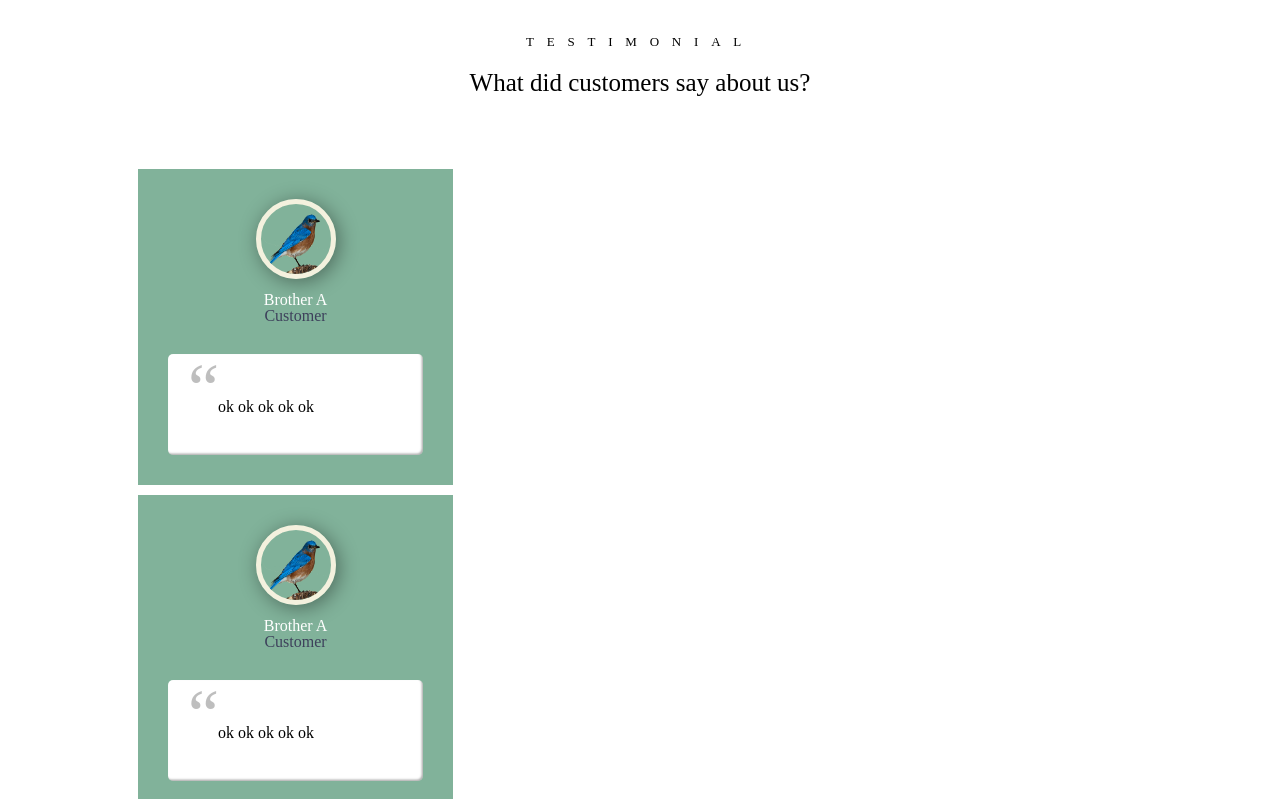
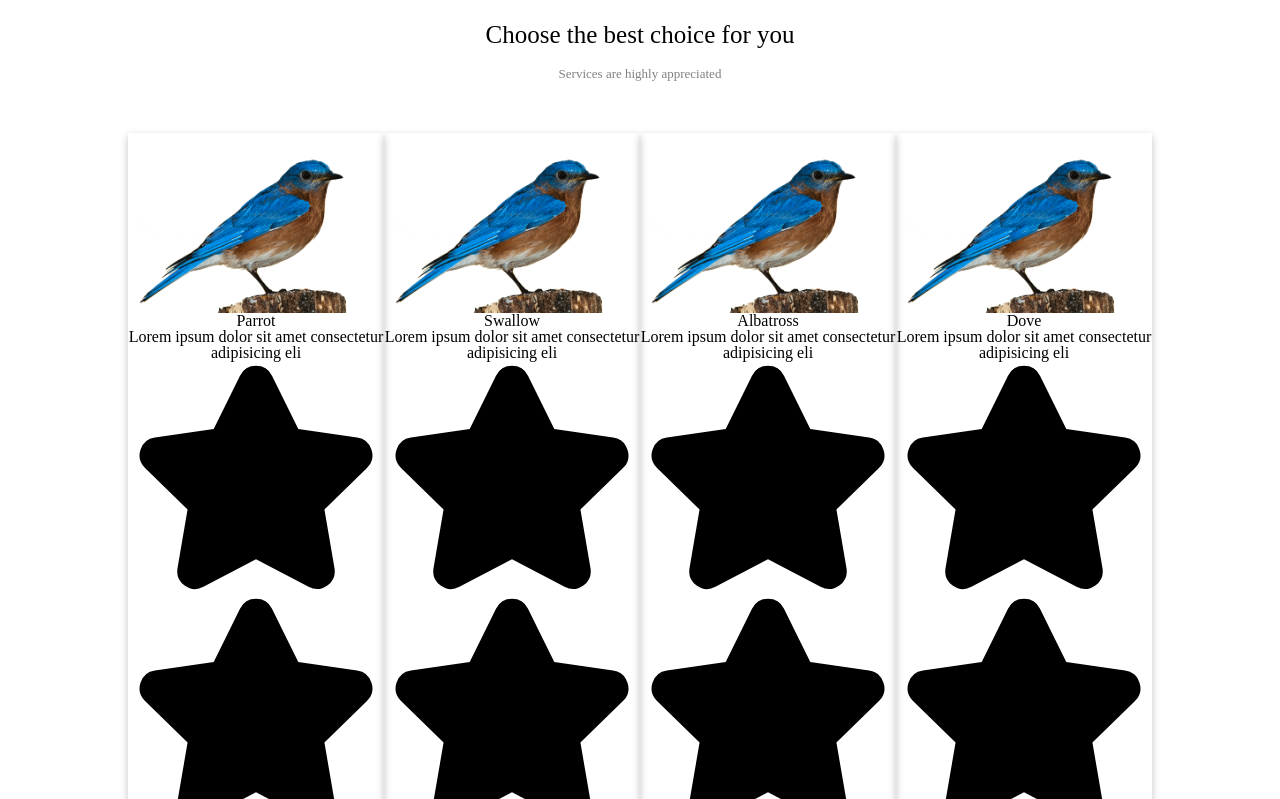
Before and after one commit to Castel0510/SWP391_FE, a React (Vite) app: page / in a window 1280 px wide. Shown: the part 2061-2860 px from the top of the page. Built offline with nearby package versions, Linux system fonts and the light colour scheme.

Commit message:
add top booking services

```diff
--- a/src/Components/CategoryComponent/style.scss
+++ b/src/Components/CategoryComponent/style.scss
@@ -1,6 +1,5 @@
 .category {
   background-color: #e9ecef;
-
   padding: 3rem 0 3rem 0;
 
   .info-container {
--- a/src/Components/TopBookingServicesComponent/index.jsx
+++ b/src/Components/TopBookingServicesComponent/index.jsx
@@ -1,57 +1,110 @@
-import React from 'react'
+import React, { useEffect } from 'react'
 import './style.scss'
+import avatar_tmp from "../../Assets/Images/bird_hero.png"
+import Aos from 'aos'
+import 'aos/dist/aos.css'
 
 const TopBookingServicesComponent = () => {
 
+    useEffect(() => {
+        Aos.init({ duration: 2000 })
+    }, [])
+
     const fakeData = [
         {
-            image: '',
-            name: '',
-            id: '',
-            description: '',
-            price: '',
-            rating: '',
+            image: avatar_tmp,
+            name: "Parrot",
+            id: 1,
+            description: "Lorem ipsum dolor sit amet consectetur adipisicing eli",
+            price: '25',
+            rating: 2.2,
         },
         {
-            image: '',
-            name: '',
-            id: '',
-            description: '',
-            price: '',
-            rating: '',
+            image: avatar_tmp,
+            name: "Swallow",
+            id: 2,
+            description: "Lorem ipsum dolor sit amet consectetur adipisicing eli",
+            price: '30',
+            rating: 3.3,
         },
         {
-            image: '',
-            name: '',
-            id: '',
-            description: '',
-            price: '',
-            rating: '',
+            image: avatar_tmp,
+            name: 'Albatross',
+            id: 3,
+            description: "Lorem ipsum dolor sit amet consectetur adipisicing eli",
+            price: '40',
+            rating: 4.5,
+        },
+        {
+            image: avatar_tmp,
+            name: 'Dove',
+            id: 4,
+            description: "Lorem ipsum dolor sit amet consectetur adipisicing eli",
+            price: '50',
+            rating: 5.0,
+        },
+    ]
+
+    const renderRatingStars = (rating) => {
+        const numberOfYellowStars = Math.floor(rating);
+        const numberOfGrayStars = 5 - numberOfYellowStars;
+        const stars = [];
+
+        for (let i = 0; i < numberOfYellowStars; i++) {
+            stars.push(
+                <svg class="w-4 h-4 text-yellow-300 mr-1" aria-hidden="true" xmlns="http://www.w3.org/2000/svg" fill="currentColor" viewBox="0 0 22 20">
+                    <path d="M20.924 7.625a1.523 1.523 0 0 0-1.238-1.044l-5.051-.734-2.259-4.577a1.534 1.534 0 0 0-2.752 0L7.365 5.847l-5.051.734A1.535 1.535 0 0 0 1.463 9.2l3.656 3.563-.863 5.031a1.532 1.532 0 0 0 2.226 1.616L11 17.033l4.518 2.375a1.534 1.534 0 0 0 2.226-1.617l-.863-5.03L20.537 9.2a1.523 1.523 0 0 0 .387-1.575Z" />
+                </svg>
+            )
         }
-    ]
+
+        for (let i = 0; i < numberOfGrayStars; i++) {
+            stars.push(
+                <svg class="w-4 h-4 text-gray-200 dark:text-gray-600" aria-hidden="true" xmlns="http://www.w3.org/2000/svg" fill="currentColor" viewBox="0 0 22 20">
+                    <path d="M20.924 7.625a1.523 1.523 0 0 0-1.238-1.044l-5.051-.734-2.259-4.577a1.534 1.534 0 0 0-2.752 0L7.365 5.847l-5.051.734A1.535 1.535 0 0 0 1.463 9.2l3.656 3.563-.863 5.031a1.532 1.532 0 0 0 2.226 1.616L11 17.033l4.518 2.375a1.534 1.534 0 0 0 2.226-1.617l-.863-5.03L20.537 9.2a1.523 1.523 0 0 0 .387-1.575Z" />
+                </svg>
+            )
+        }
+
+        return stars;
+
+    }
 
     return (
         <div className='top-services'>
             <div className="rank-container">
-                <div className="title">
-                    <small>category</small>
+                <div data-aos='zoom-out' data-aos-duration='1000' className="title">
+                    <small>Top Services</small>
                     <h2>Choose the best choice for you</h2>
-                    <p>Some of the category we provide</p>
+                    <p>Services are highly appreciated</p>
                 </div>
 
-                <div className="cards">
+                <div data-aos='zoom-in' data-aos-duration='1500' className="cards">
                     {fakeData.map((item, key) => (
-                        <div className="single-card"
-                            key={key}
-                        >
-                            <div className="icon-div">
-                                {item.icon}
+                        <div class="w-full mx-2 max-w-sm bg-white border border-gray-200 rounded-lg dark:bg-gray-800 dark:border-gray-700 single-card">
+                            <a href="#">
+                                <img class="p-8 rounded-t-lg" src={item.image} alt="services image" />
+                            </a>
+                            <div class="px-5 pb-5">
+                                <a href="#">
+                                    <h5 class="text-xl font-semibold tracking-tight text-gray-900 dark:text-white">{item.name}</h5>
+                                </a>
+
+                                <p class="text-gray-500 text-sm">{item.description}</p>
+
+                                {/* rating */}
+                                <div class="flex items-center mt-2.5 mb-5">
+                                    {renderRatingStars(item.rating)}
+                                    <span class="bg-blue-100 text-blue-800 text-xs font-semibold mr-2 px-2.5 py-0.5 rounded dark:bg-blue-200 dark:text-blue-800 ml-3">{item.rating.toFixed(1)}</span>
+                                </div>
+
+                                <div class="flex items-center justify-between">
+                                    <span class="text-2xl font-bold text-gray-900 dark:text-white">${item.price}</span>
+                                    <a href="#" class="text-white bg-emerald-500 hover:bg-emerald-800 focus:ring-4 focus:outline-none focus:ring-blue-300 font-medium rounded-lg text-sm px-5 py-2.5 text-center dark:bg-blue-600 dark:hover:bg-blue-700 dark:focus:ring-blue-800">Add to cart</a>
+                                </div>
                             </div>
-                            <span className='card-title'>
-                                {item.name}
-                            </span>
-                            <p>{item.description}</p>
                         </div>
+
                     ))}
                 </div>
             </div>
--- a/src/Components/TopBookingServicesComponent/style.scss
+++ b/src/Components/TopBookingServicesComponent/style.scss
@@ -0,0 +1,54 @@
+.top-services {
+  padding: 3rem 0 3rem 0;
+
+  .rank-container {
+    max-width: 1024px;
+    margin: 0 auto;
+    display: flex;
+    flex-direction: column;
+    text-align: center;
+    justify-content: space-between;
+
+    .title {
+      text-align: center;
+
+      small {
+        letter-spacing: 0.8rem;
+        text-transform: uppercase;
+        font-size: 13px;
+        color: black;
+        line-height: 1.5rem;
+      }
+
+      p {
+        font-size: 13px;
+        color: gray;
+        line-height: 22px;
+      }
+
+      h2 {
+        font-size: 25px;
+        padding: 1rem 0;
+        color: black;
+      }
+    }
+
+    .cards {
+      margin-top: 3rem;
+      display: flex;
+      gap: 2;
+
+      .single-card {
+        box-shadow: rgba(0, 0, 0, 0.24) 0px 3px 8px;
+        transition: all 200ms ease-in;
+      }
+
+      .single-card:hover {
+        cursor: pointer;
+        box-shadow: rgba(100, 100, 111, 0.2) 0px 7px 29px 0px;
+        transition: all 200ms ease-in;
+        transform: scale(1.05);
+      }
+    }
+  }
+}
```
